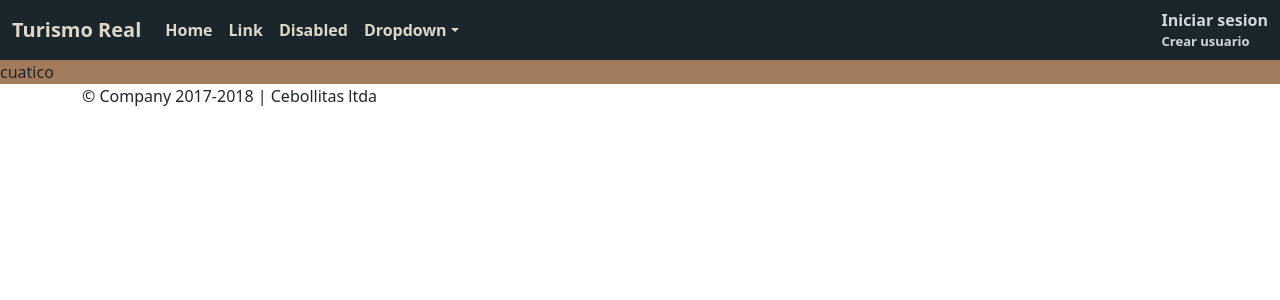
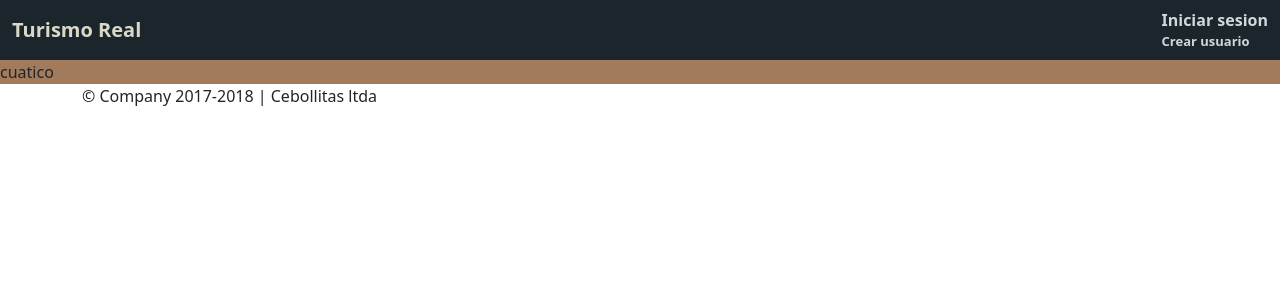
Before and after one commit to Cebollitas-Duoc/Pagina-web, a Django app: page / in a window 1280 px wide. Shown: the top 300 px of the page. Run offline with Django 4.2, Linux system fonts and the light colour scheme.

Commit message:
eliminacion de la barra

```diff
--- a/templates/BaseTemplate.html
+++ b/templates/BaseTemplate.html
@@ -27,25 +27,7 @@
           </button>
 
           <div class="navbar-collapse collapse" id="navbarsExample03">
-            <ul class="navbar-nav me-auto mb-2 mb-sm-0">
-              <li class="nav-item">
-                <a class="nav-link active ColorTexto" aria-current="page" href="#">Home</a>
-              </li>
-              <li class="nav-item">
-                <a class="nav-link ColorTexto" href="#">Link</a>
-              </li>
-              <li class="nav-item">
-                <a class="nav-link disabled ColorTexto">Disabled</a>
-              </li>
-              <li class="nav-item dropdown">
-                <a class="nav-link dropdown-toggle ColorTexto" href="#" data-bs-toggle="dropdown" aria-expanded="false">Dropdown</a>
-                <ul class="dropdown-menu">
-                  <li><a class="dropdown-item" href="#">Action</a></li>
-                  <li><a class="dropdown-item" href="#">Another action</a></li>
-                  <li><a class="dropdown-item" href="#">Something else here</a></li>
-                </ul>
-              </li>
-            </ul>
+            <ul class="navbar-nav me-auto mb-2 mb-sm-0"></ul>
             {% include 'MiniProfile.html' %}
           </div>
         </div>
```
